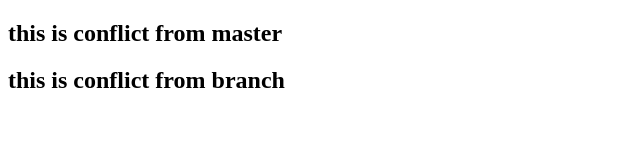
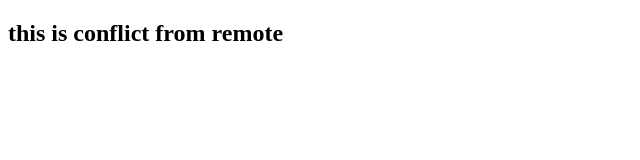
Before and after one commit to quachthekiet/Demo, a plain HTML site: page index.html in a window 1280 px wide. Shown: the whole page, without its empty margins (0-640 px from the left). Drawn offline with Linux system fonts and the light colour scheme.

Commit message:
create conflict in remote

```diff
--- a/index.html
+++ b/index.html
@@ -8,9 +8,8 @@
 <body>
 
 
-    <h2>this is conflict from master</h2>
+    <h2>this is conflict from remote</h2>
 
-    <h2>this is conflict from branch</h2>
 
 </body>
 </html>
```
